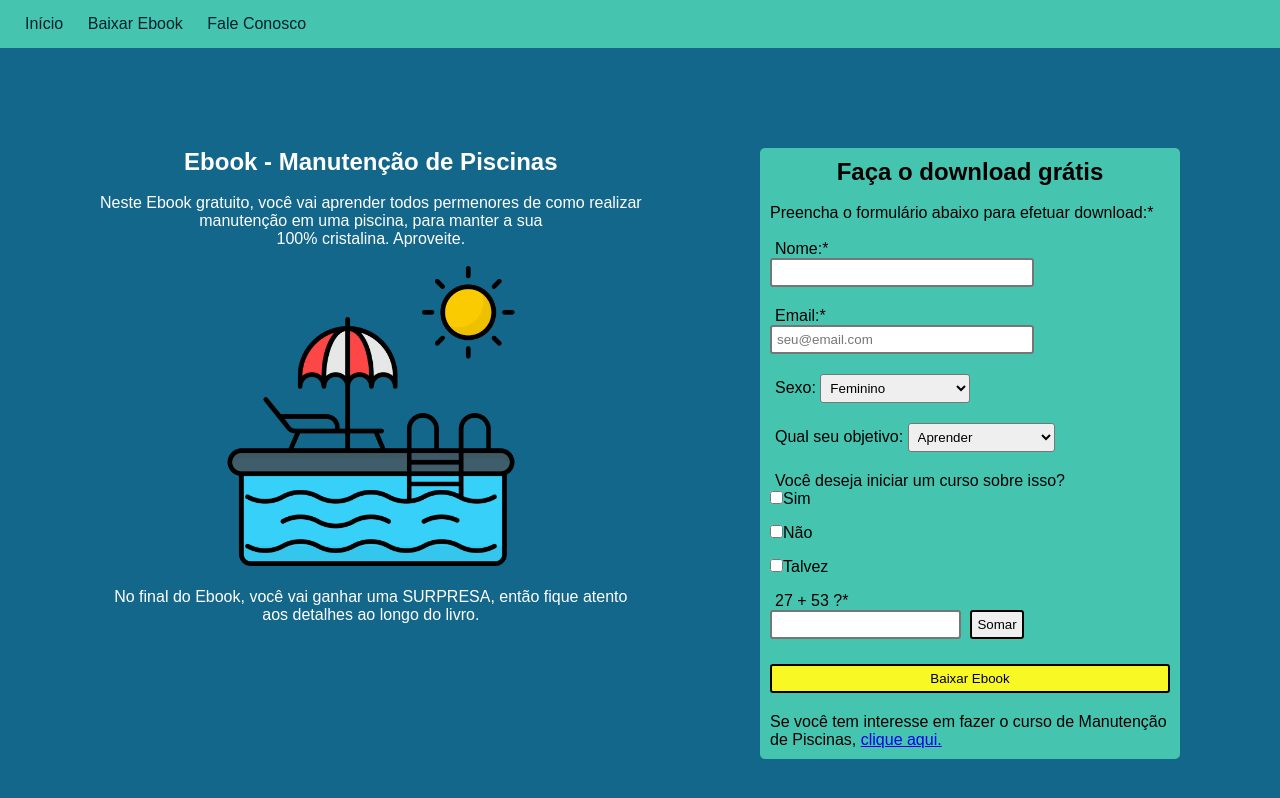
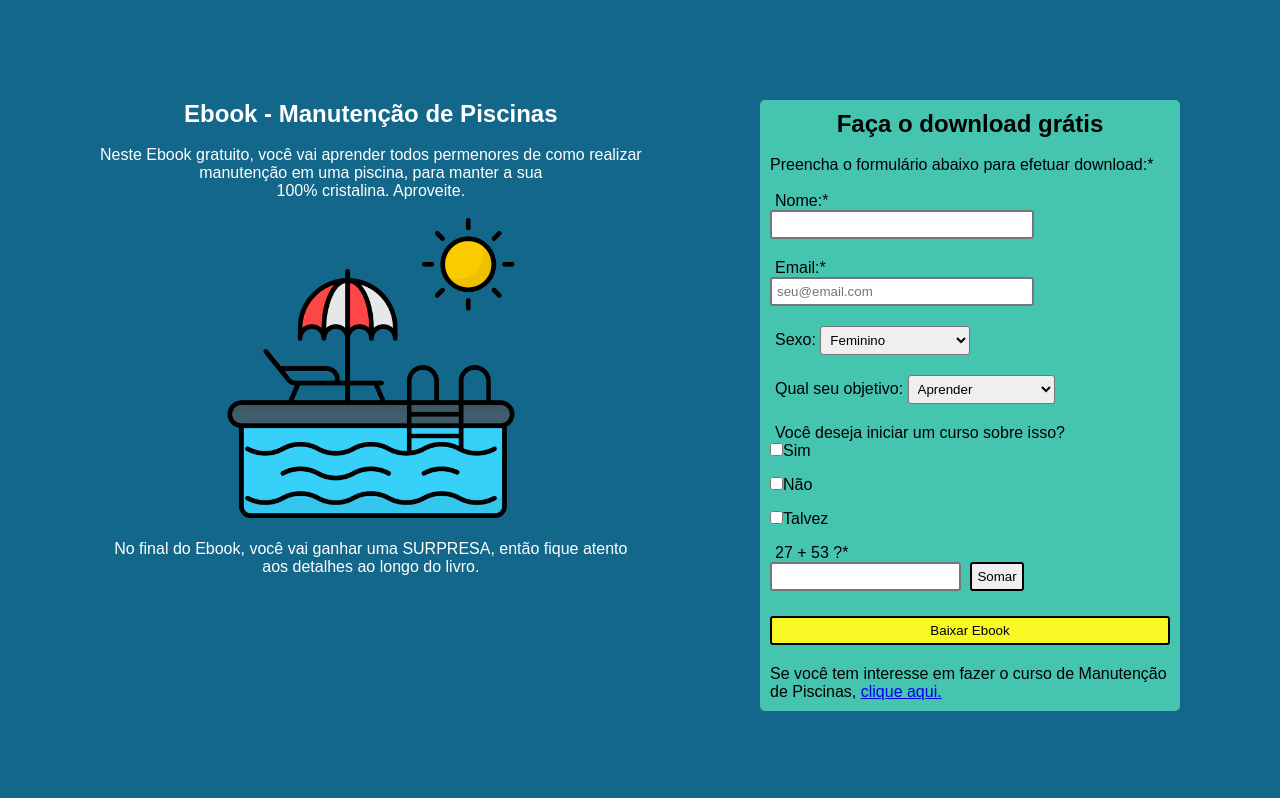
Before and after one commit to HelenLazarotti/DownloadEbook, a plain HTML site: page index.html in a window 1280 px wide. Drawn offline with Linux system fonts and the light colour scheme.

Commit message:
Update index.html

```diff
--- a/index.html
+++ b/index.html
@@ -14,14 +14,6 @@
 
 </head>
 <body>
-    <header>
-        <nav>
-            <a href="inicio.html" target="_blank">Início</a>
-            <a href="#ebook">Baixar Ebook</a>
-            <a href="fale.html" target="_blank">Fale Conosco</a>
-        </nav>
-
-    </header>
     <h4 id="indicacao"></h4>
     <main>
         <section id="intro">
```
